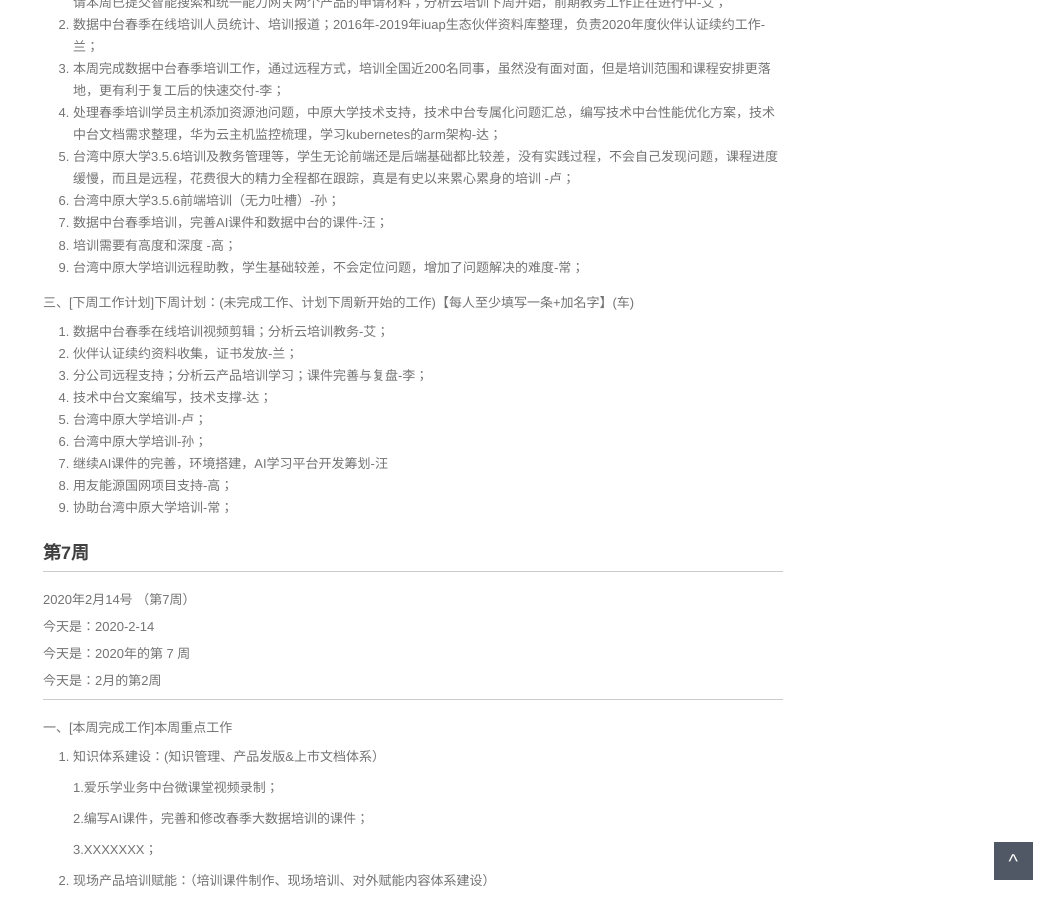
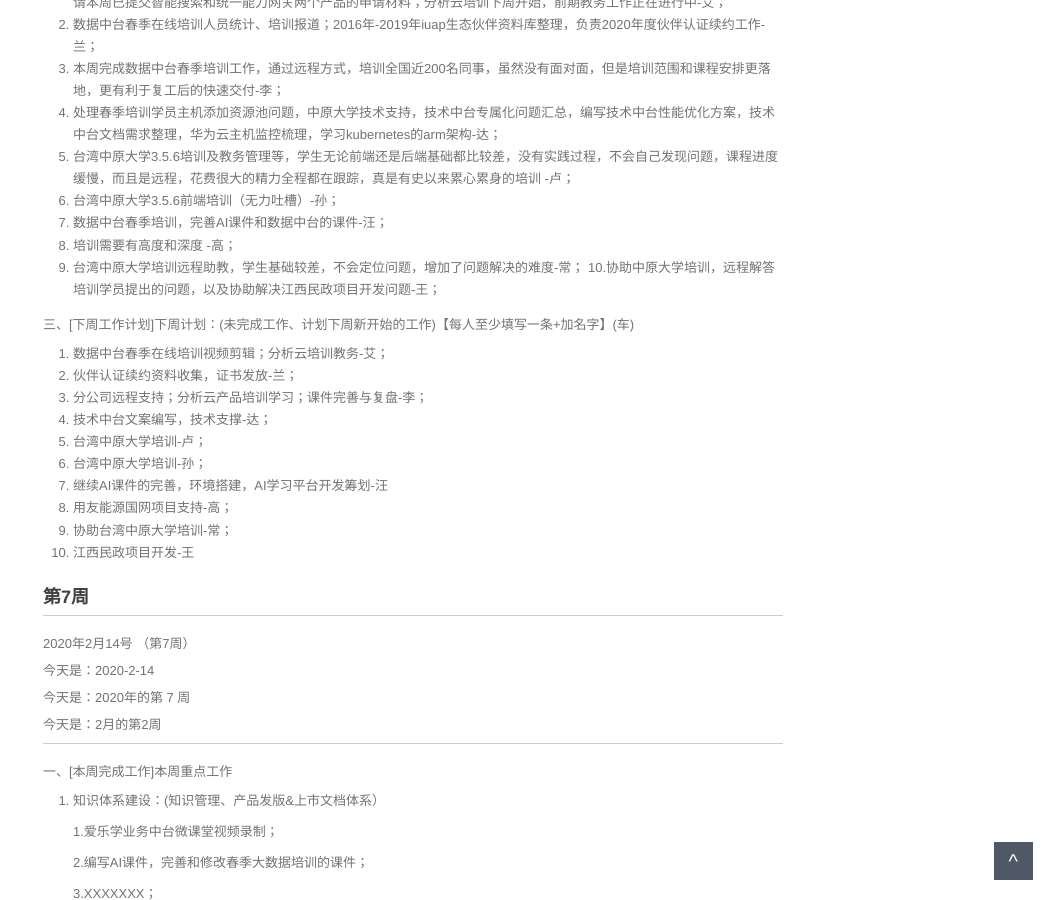
Before and after one commit to walllFlower/blog, a Jekyll site: the page built from _posts/2018-07-17-day_report_cxz.md, in a window 1280 px wide and 900 px high, scrolled down 1395 px. Shown: the whole window, without its empty margins (227-1280 px from the left). Built offline with Jekyll 4.4.1, drawn with Linux system fonts in a browser that asks for light colours; comment, search, counter and statistics services are not loaded.

Commit message:
Update 2018-07-17-day_report_cxz.md

```diff
--- a/_posts/2018-07-17-day_report_cxz.md
+++ b/_posts/2018-07-17-day_report_cxz.md
@@ -86,6 +86,7 @@ categories: 技术运营工作周报
 7. 数据中台春季培训，完善AI课件和数据中台的课件-汪；
 8. 培训需要有高度和深度 -高；
 9. 台湾中原大学培训远程助教，学生基础较差，不会定位问题，增加了问题解决的难度-常；
+10.协助中原大学培训，远程解答培训学员提出的问题，以及协助解决江西民政项目开发问题-王；
 
 
 
@@ -100,6 +101,7 @@ categories: 技术运营工作周报
 7. 继续AI课件的完善，环境搭建，AI学习平台开发筹划-汪
 8. 用友能源国网项目支持-高；
 9. 协助台湾中原大学培训-常；
+10. 江西民政项目开发-王
 
 
 ###  第7周
```
